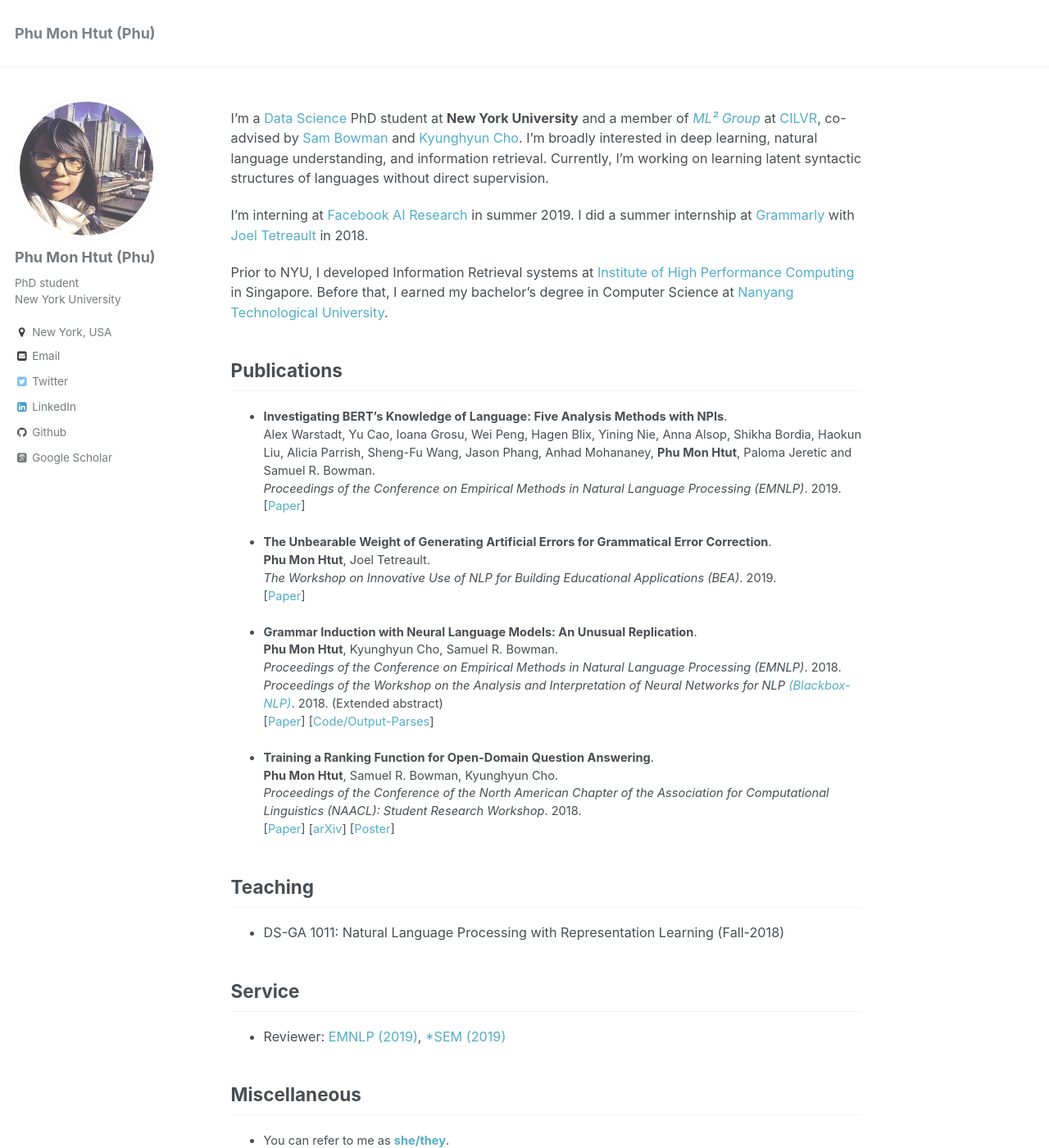
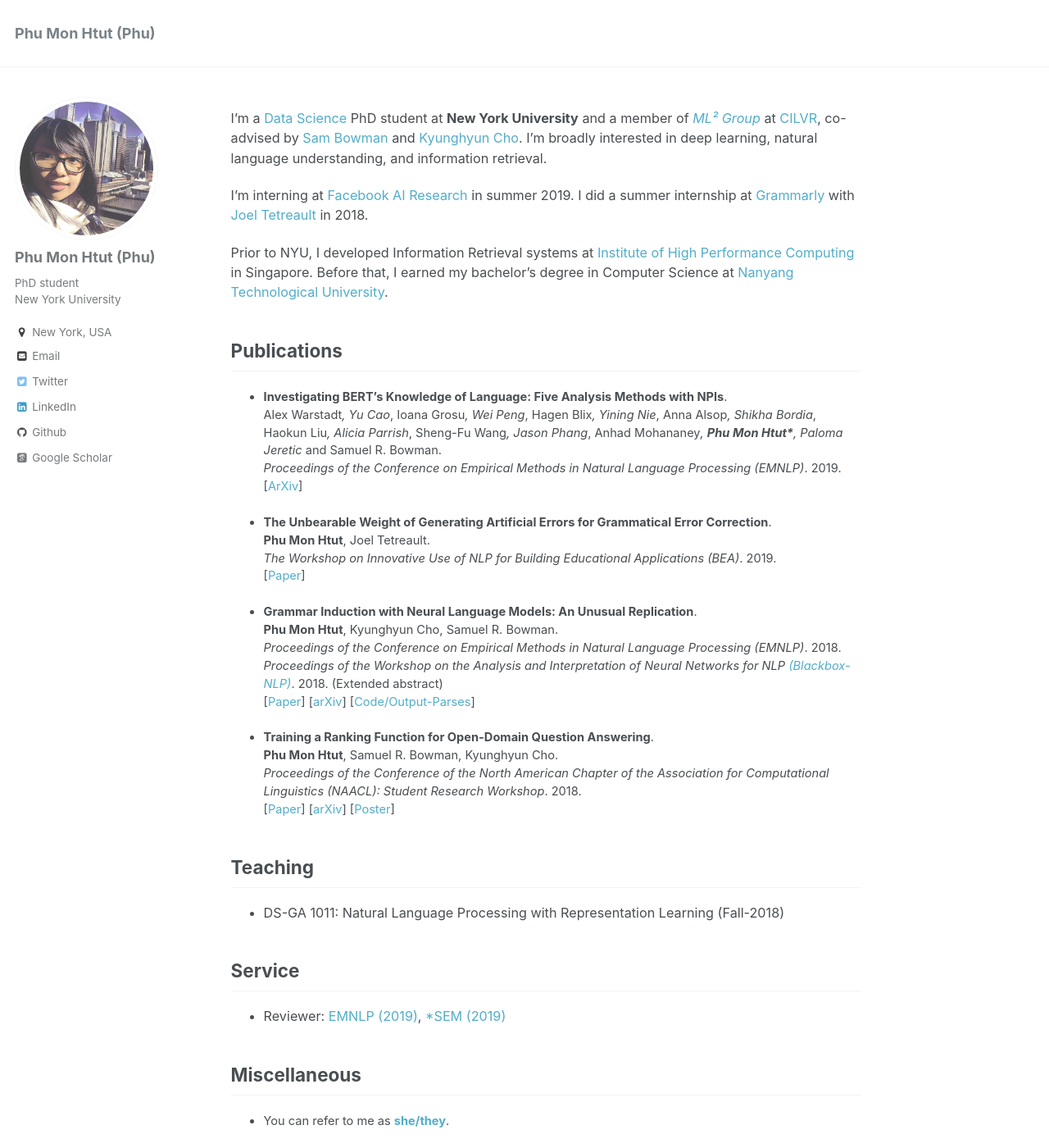
Before and after one commit to phu-pmh/phu-pmh.github.io, a Jekyll site: the page built from _pages/about.md, in a window 1280 px wide and 1400 px high. Shown: the whole window at 82% size. Built offline with Jekyll 4.4.1, drawn with Linux system fonts in a browser that asks for light colours; some web fonts are replaced.

Commit message:
Update about.md

```diff
--- a/_pages/about.md
+++ b/_pages/about.md
@@ -8,7 +8,7 @@ redirect_from:
   - /about.html
 ---
 
-I’m a [Data Science](https://cds.nyu.edu/) PhD student at **New York University** and a member of *[ML² Group](https://wp.nyu.edu/ml2/)* at [CILVR](https://wp.nyu.edu/cilvr/), co-advised by [Sam Bowman](https://www.nyu.edu/projects/bowman/) and [Kyunghyun Cho](http://www.kyunghyuncho.me/). I'm broadly interested in deep learning, natural language understanding, and information retrieval. Currently, I'm working on learning latent syntactic structures of languages without direct supervision.
+I’m a [Data Science](https://cds.nyu.edu/) PhD student at **New York University** and a member of *[ML² Group](https://wp.nyu.edu/ml2/)* at [CILVR](https://wp.nyu.edu/cilvr/), co-advised by [Sam Bowman](https://www.nyu.edu/projects/bowman/) and [Kyunghyun Cho](http://www.kyunghyuncho.me/). I'm broadly interested in deep learning, natural language understanding, and information retrieval.
 
 I'm interning at [Facebook AI Research](https://research.fb.com/category/facebook-ai-research/) in summer 2019. I did a summer internship at [Grammarly](https://www.grammarly.com/) with [Joel Tetreault](https://www.cs.rochester.edu/~tetreaul/academic.html) in 2018.
 
@@ -19,22 +19,22 @@ Prior to NYU, I developed Information Retrieval systems at [Institute of High Pe
 Publications
 ------
 * **Investigating BERT’s Knowledge of Language: Five Analysis Methods with NPIs**.
-  Alex Warstadt, Yu Cao, Ioana Grosu, Wei Peng, Hagen Blix, Yining Nie, Anna Alsop, Shikha Bordia, Haokun Liu, Alicia Parrish, Sheng-Fu Wang, Jason Phang, Anhad Mohananey, __Phu Mon Htut__, Paloma Jeretic and Samuel R. Bowman.
+  Alex Warstadt*, Yu Cao*, Ioana Grosu*, Wei Peng*, Hagen Blix*, Yining Nie*, Anna Alsop*, Shikha Bordia*, Haokun Liu*, Alicia Parrish*, Sheng-Fu Wang*, Jason Phang*, Anhad Mohananey*, __Phu Mon Htut*__, Paloma Jeretic* and Samuel R. Bowman.
   *Proceedings of the Conference on Empirical Methods in Natural Language Processing (EMNLP)*. 2019.
-  [[Paper](https://arxiv.org/abs/1909.02597)]
+  [[ArXiv](https://arxiv.org/abs/1909.02597)]
 
 
 * **The Unbearable Weight of Generating Artificial Errors for Grammatical Error Correction**.
   __Phu Mon Htut__, Joel Tetreault.
   *The Workshop on Innovative Use of NLP for Building Educational Applications (BEA)*. 2019.
-  [[Paper](https://arxiv.org/pdf/1907.08889.pdf)]
+  [[Paper](https://www.aclweb.org/anthology/W19-4449/)]
 
 
 * **Grammar Induction with Neural Language Models: An Unusual Replication**.
   __Phu Mon Htut__, Kyunghyun Cho, Samuel R. Bowman.
   *Proceedings of the Conference on Empirical Methods in Natural Language Processing (EMNLP)*. 2018.
   *Proceedings of the Workshop on the Analysis and Interpretation of Neural Networks for NLP [(Blackbox-NLP)](https://blackboxnlp.github.io/)*. 2018. (Extended abstract)
-  [[Paper](https://arxiv.org/abs/1808.10000)] [[Code/Output-Parses](https://github.com/phu-pmh/PRPN-Analysis)]
+ [[Paper](https://www.aclweb.org/anthology/D18-1544/)]  [[arXiv](https://arxiv.org/abs/1808.10000)] [[Code/Output-Parses](https://github.com/phu-pmh/PRPN-Analysis)]
 
 * **Training a Ranking Function for Open-Domain Question Answering**.
   __Phu Mon Htut__, Samuel R. Bowman, Kyunghyun Cho.
```
